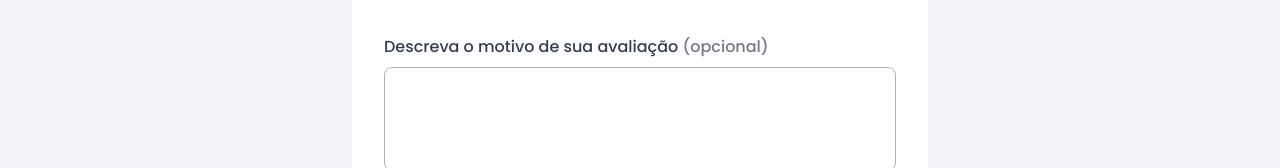
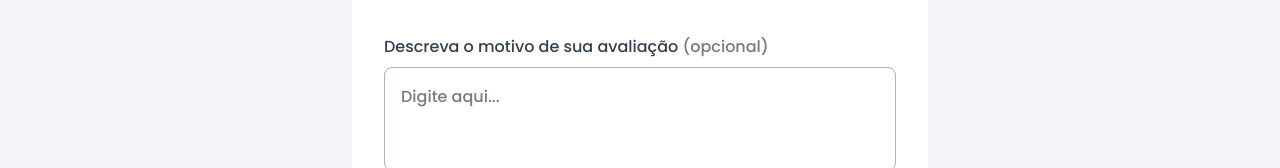
Before and after one commit to kayokalinauskas/satisfaction-survey-forms, a Next.js app: page / in a window 1280 px wide. Shown: the part 632-800 px from the top of the page. Built offline with nearby package versions, Linux system fonts and the light colour scheme.

Commit message:
Add textarea placeholder

```diff
--- a/app/components/FormContainer.js
+++ b/app/components/FormContainer.js
@@ -48,6 +48,7 @@ const FormContainer = () => {
           Descreva o motivo de sua avaliação <span>(opcional)</span>
         </p>
         <textarea
+          placeholder="Digite aqui..."
           className={styles["textarea-form"]}
           name="description"
         ></textarea>
@@ -134,6 +135,7 @@ const FormContainer = () => {
       <div className={styles["textarea-form-container"]}>
         <p className={styles["subtitle"]}>Pergunta de texto?</p>
         <textarea
+          placeholder="Digite a resposta"
           className={styles["textarea-form-question"]}
           name="description-2"
         ></textarea>
@@ -141,6 +143,7 @@ const FormContainer = () => {
       <div className={styles["textarea-form-container"]}>
         <p className={styles["subtitle"]}>Pergunta de texto?</p>
         <textarea
+          placeholder="Digite a resposta"
           className={styles["textarea-form-question"]}
           name="description-3"
         ></textarea>
--- a/app/globals.scss
+++ b/app/globals.scss
@@ -4,6 +4,7 @@
   box-sizing: border-box;
   padding: 0;
   margin: 0;
+  font-family: var(--font-poppins);
 }
 
 html,
@@ -17,7 +18,14 @@ body {
   position: relative;
   z-index: -2;
 }
-
+textarea {
+  font-size: 16px;
+  color: $primary-dark-color;
+}
+textarea::placeholder {
+  color: $placeholder-color;
+  font-size: 16px;
+}
 button {
   font-family: var(--font-poppins);
 }
```
